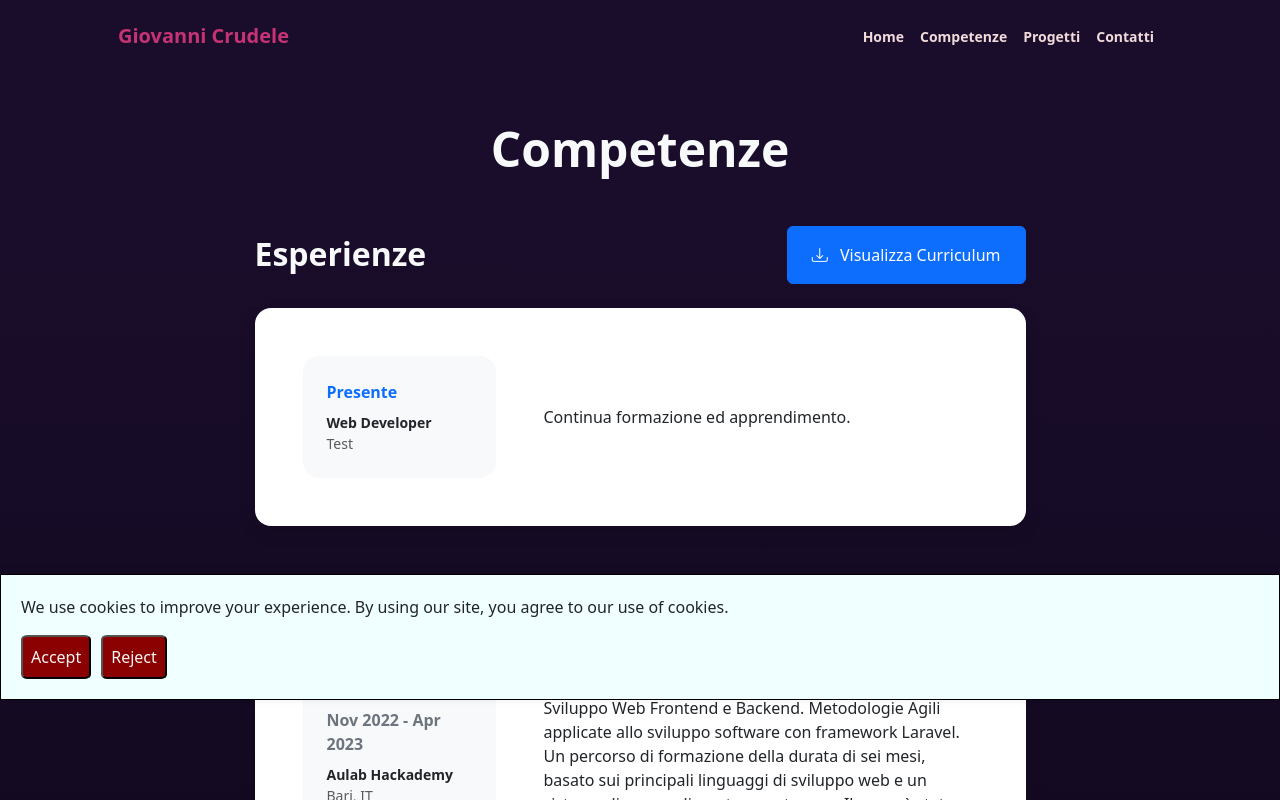
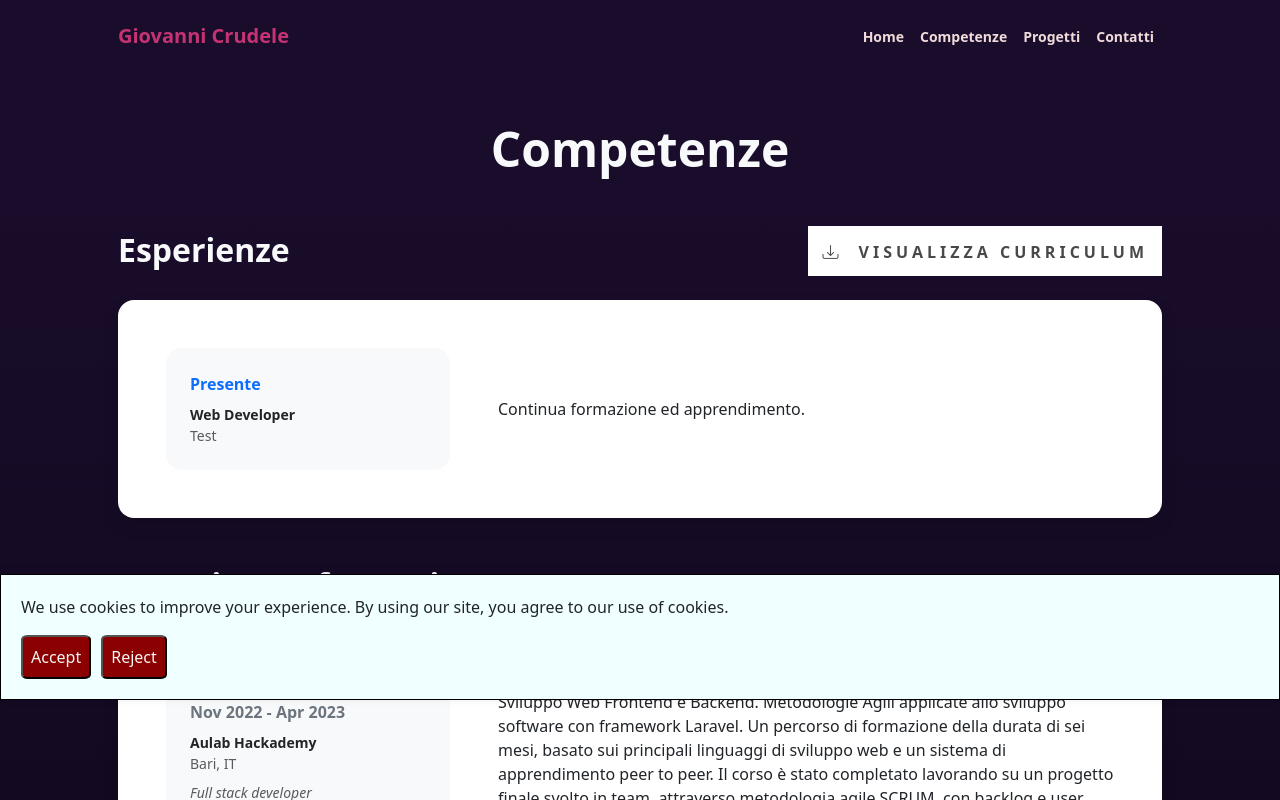
Before and after one commit to JarielGFox/neonsunset, a Vue app: page /resume in a window 1280 px wide. Shown: the top 800 px of the page. Built offline with nearby package versions, Linux system fonts and the light colour scheme.

Commit message:
button styles

```diff
--- a/src/assets/base.css
+++ b/src/assets/base.css
@@ -12,6 +12,24 @@ body {
 
 .text-muted-custome {
   color: rgb(164 168 173 / 75%);
+}
+
+.btn-sea {
+  background-color: #155a99;
+  color: #ffffff;
+  padding: 10px 20px;
+  text-align: center;
+  text-decoration: none;
+  display: inline-block;
+  font-size: 16px;
+  margin: 4px 2px;
+  transition-duration: 0.4s;
+  cursor: pointer;
+}
+
+.btn-sea:hover {
+  background-color: #0d3c66; /* Darker shade of the original color for hover effect */
+  color: white;
 }
 
 .btn-cta {
--- a/src/views/Resume.vue
+++ b/src/views/Resume.vue
@@ -22,13 +22,13 @@ export default {
             <h1 class="display-5 fw-bolder mb-0"><span class="text-light">Competenze</span></h1>
         </div>
         <div class="row gx-5 justify-content-center">
-            <div class="col-lg-11 col-xl-9 col-xxl-8">
+            <div class="col-lg-12 col-xl-12 col-xxl-12">
                 <!-- Work Section-->
                 <section>
                     <div class="d-flex align-items-center justify-content-between mb-4">
                         <ResumeTitle class="mb-0" title="Esperienze" />
                         <!-- Link al cv-->
-                        <a class="btn btn-primary px-4 py-3"
+                        <a class="btn btn-cv btn-cta fs-6"
                             href="https://www.canva.com/design/DAE94LaqBAQ/NkxIeJRMhdnLVBF7h952dA/view?utm_content=DAE94LaqBAQ&utm_campaign=designshare&utm_medium=link&utm_source=publishsharelink"
                             target="_blank">
                             <div class="d-inline-block bi bi-download me-2"></div>
@@ -49,4 +49,10 @@ export default {
     </div>
 </template>
 
-<style></style>
+<style scoped>
+.btn-cv {
+    width: fit-content;
+    word-wrap: nowrap;
+    padding: 14px 14px;
+}
+</style>
```
